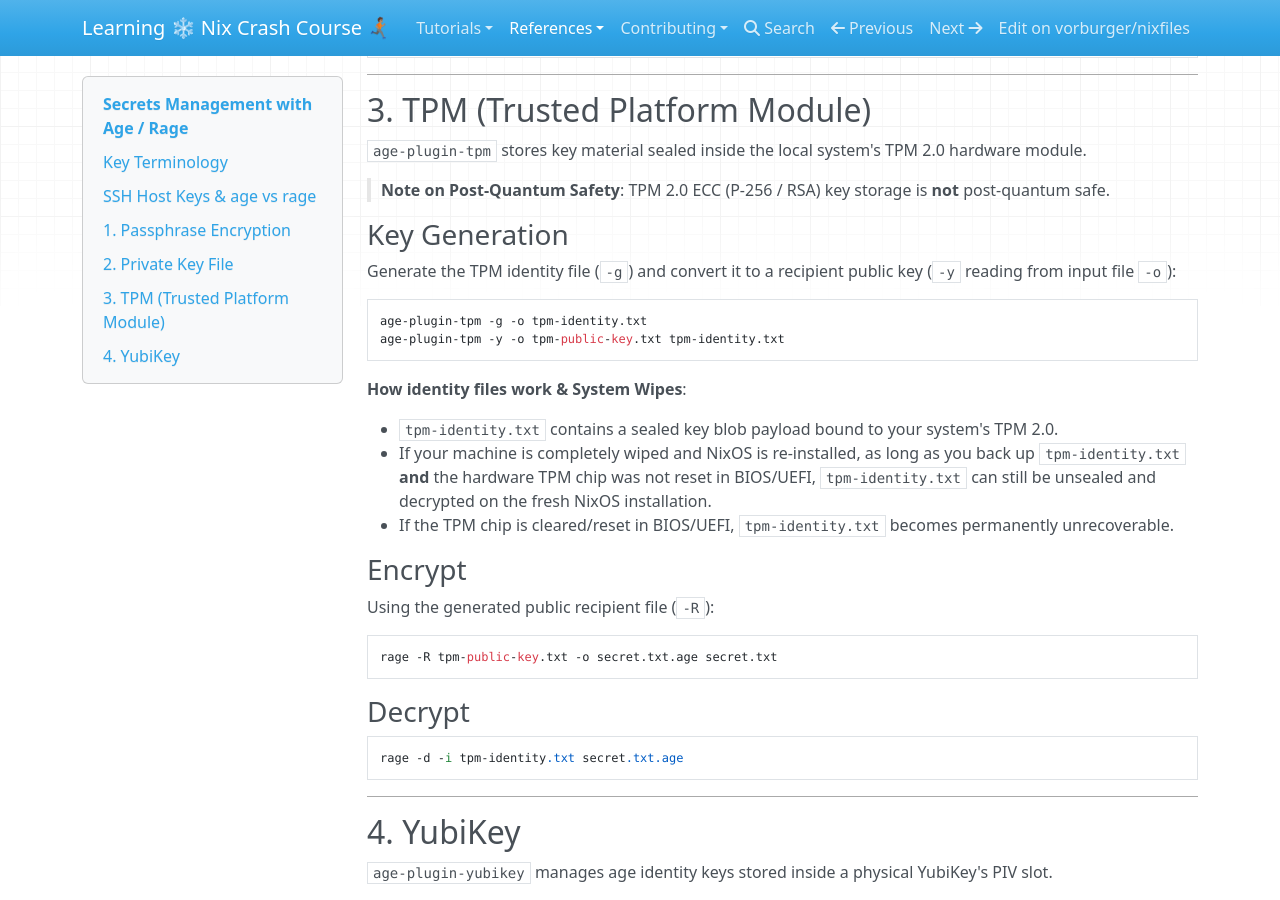
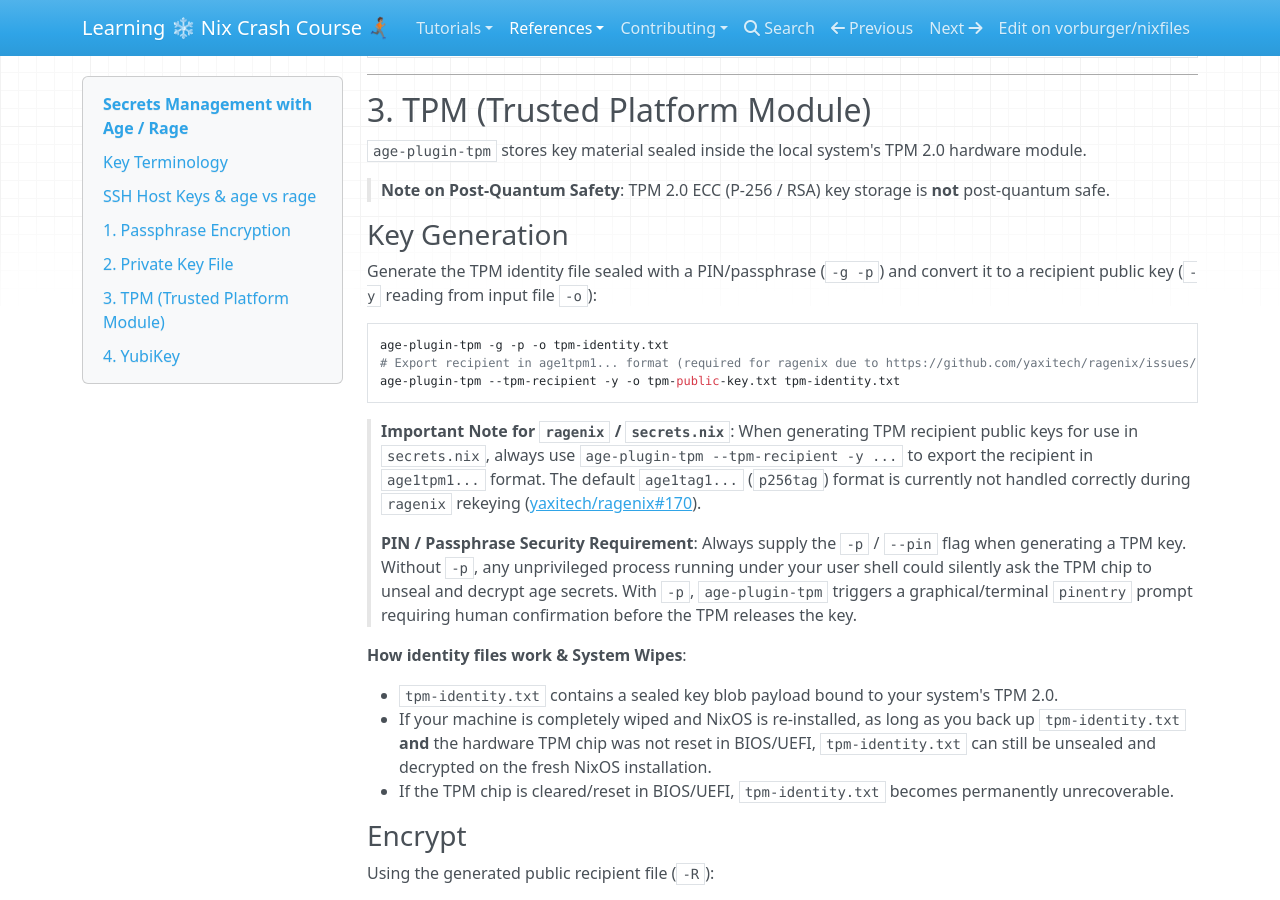
Before and after one commit to vorburger/nixfiles, an MkDocs documentation site: the page built from docs/docs/reference/age.md, in a window 1280 px wide and 900 px high, scrolled down 1910 px. Built offline with MkDocs 1.6.1, drawn with Linux system fonts in a browser that asks for light colours; nearby versions of some CDN libraries.

Commit message:
secrets: age-plugin-tpm --pin + ragenix#170 & mv secrets.nix
See https://github.com/yaxitech/ragenix/issues/170.

````diff
--- a/docs/docs/reference/age.md
+++ b/docs/docs/reference/age.md
@@ -94,12 +94,19 @@ rage -d -i private-key.txt secret.txt.age
 
 ### Key Generation
 
-Generate the TPM identity file (`-g`) and convert it to a recipient public key (`-y` reading from input file `-o`):
+Generate the TPM identity file sealed with a PIN/passphrase (`-g -p`) and convert it to a recipient public key (`-y` reading from input file `-o`):
 
 ```bash
-age-plugin-tpm -g -o tpm-identity.txt
-age-plugin-tpm -y -o tpm-public-key.txt tpm-identity.txt
+age-plugin-tpm -g -p -o tpm-identity.txt
+# Export recipient in age1tpm1... format (required for ragenix due to https://github.com/yaxitech/ragenix/issues/170)
+age-plugin-tpm --tpm-recipient -y -o tpm-public-key.txt tpm-identity.txt
 ```
+
+> **Important Note for `ragenix` / `secrets.nix`**:
+> When generating TPM recipient public keys for use in `secrets.nix`, always use `age-plugin-tpm --tpm-recipient -y ...` to export the recipient in `age1tpm1...` format. The default `age1tag1...` (`p256tag`) format is currently not handled correctly during `ragenix` rekeying ([yaxitech/ragenix#170](https://github.com/yaxitech/ragenix/issues/170)).
+
+> **PIN / Passphrase Security Requirement**:
+> Always supply the `-p` / `--pin` flag when generating a TPM key. Without `-p`, any unprivileged process running under your user shell could silently ask the TPM chip to unseal and decrypt age secrets. With `-p`, `age-plugin-tpm` triggers a graphical/terminal `pinentry` prompt requiring human confirmation before the TPM releases the key.
 
 **How identity files work & System Wipes**:
 
````
Also changed, not shown: docs/docs/reference/secrets.md (+5 -5 lines), 3 other files.
